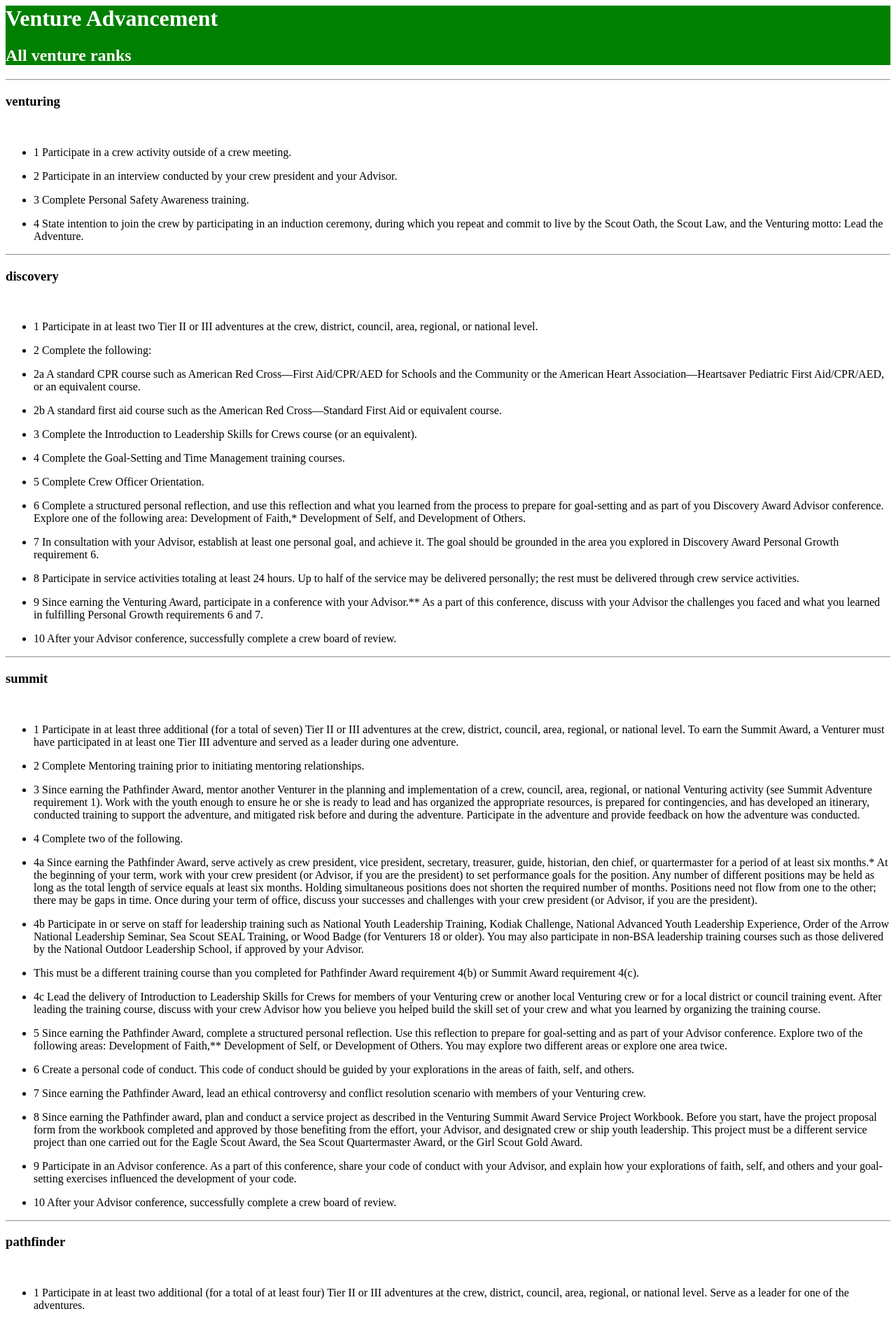
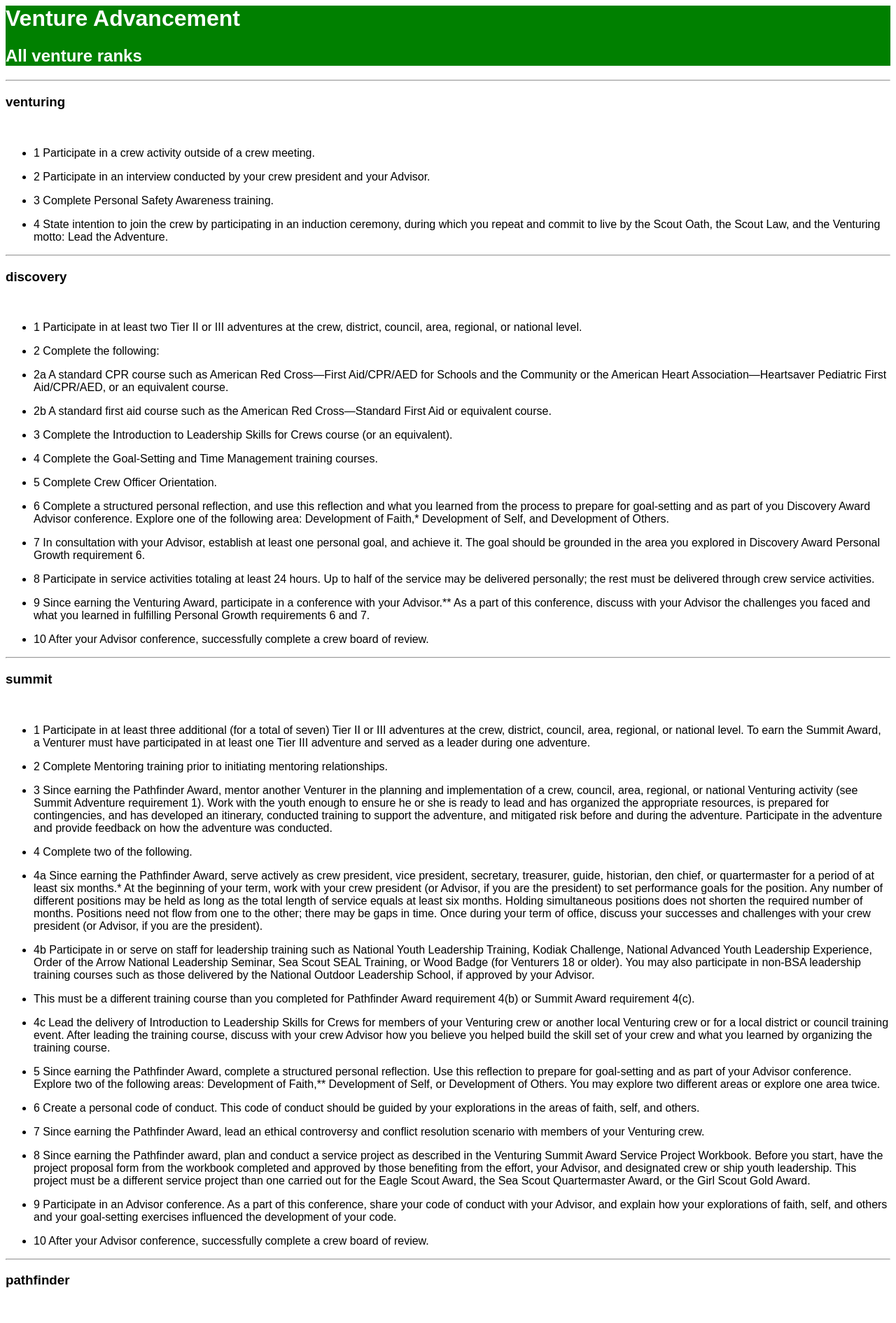
Before and after one commit to kketg/Venture-Scout-Advancement-Tool, a Flask app: page /ranks in a window 1280 px wide. Shown: the top 1891 px of the page at 70% size. Run offline with Flask 2, Linux system fonts and the light colour scheme; some libraries are stand-ins or nearby versions.

Commit message:
auto-commit for dev-test (sorry if broke)

```diff
--- a/templates/template.html
+++ b/templates/template.html
@@ -4,13 +4,17 @@
     <meta name="viewport" content="width=device-width, initial-scale=1, shrink-to-fit=no">
 
     <style>
+        /* I hate u */
+        body {
+            font-family: "Arial";
+        }
         #heading{
             background-color: green;
             color: white;
         }
 </style>
     <!-- Bootstrap CSS -->
-
+    <!-- Kris why -->
     <title>Venture Advancement - {{header}}</title>
   </head>
   <body>
```
